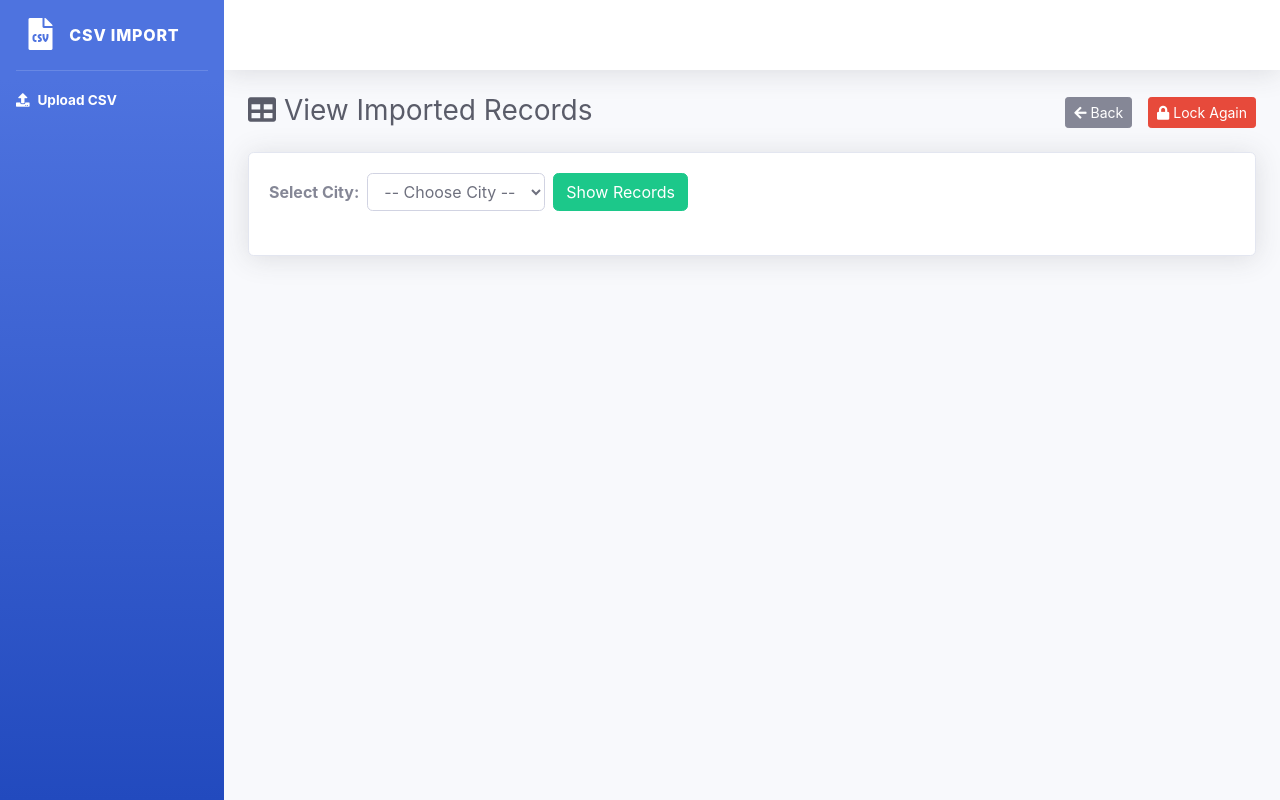
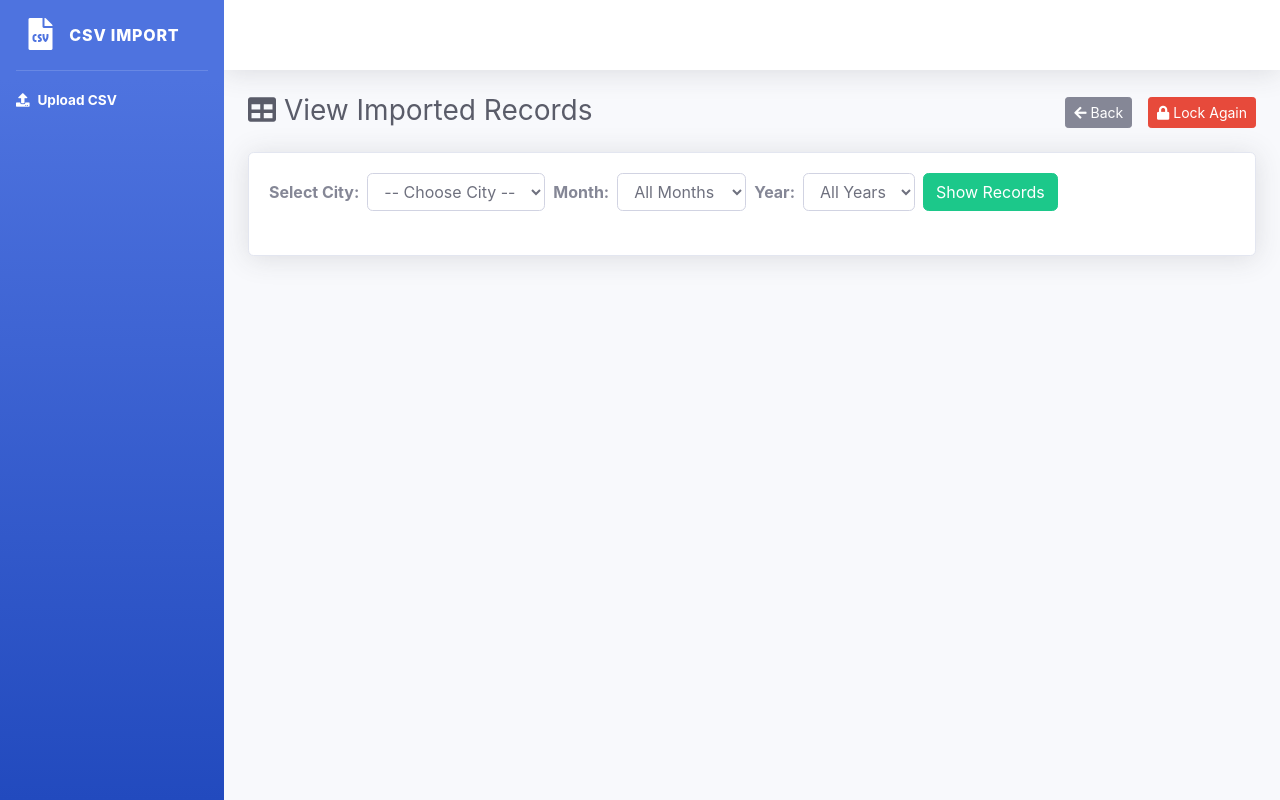
Before and after one commit to VirtusStack/csv_import_system, a PHP site: page /csv_import_system/view_records.php in a window 1280 px wide. Run offline with PHP 8.4, Linux system fonts and the light colour scheme; the visitor is signed in with stand-in values (Sample User, id 1); tables that the repository leaves empty hold one stand-in row (values such as "Sample post").

Commit message:
added Month & Year specify options

```diff
--- a/view_records.php
+++ b/view_records.php
@@ -1,28 +1,43 @@
 <?php
 //Features:
 // Password-protected access (same as upload password)
-//City dropdown to filter data
-// Shows total records count for selected city
-// Download button to export selected city data to CSV
+// City dropdown to filter data
+// Month & Year specify options
+// Shows total records count for selected city/month/year
+// Download button to export selected data to CSV
 // Back + Lock Again (logout) buttons
 
 session_start();
 require_once 'config.php';
-
 // Handle CSV download FIRST
 if (isset($_SESSION['records_verified']) && $_SESSION['records_verified'] === true &&
     isset($_POST['download_csv']) && !empty($_POST['selected_city'])) {
 
     $city = $_POST['selected_city'];
+    $month = $_POST['selected_month'] ?? '';
+    $year = $_POST['selected_year'] ?? '';
 
-    // Prepare CSV data
-    $stmt = $pdo->prepare("SELECT name, contact, city, state FROM uploads WHERE city = ?");
-    $stmt->execute([$city]);
+    // Build query dynamically
+    $query = "SELECT name, contact, city, state, date FROM uploads WHERE city = ?";
+    $params = [$city];
+
+    if (!empty($month)) {
+        $query .= " AND MONTH(date) = ?";
+        $params[] = $month;
+    }
+
+    if (!empty($year)) {
+        $query .= " AND YEAR(date) = ?";
+        $params[] = $year;
+    }
+
+    $stmt = $pdo->prepare($query);
+    $stmt->execute($params);
     $data = $stmt->fetchAll(PDO::FETCH_ASSOC);
 
     if ($data) {
         header('Content-Type: text/csv; charset=utf-8');
-        header('Content-Disposition: attachment; filename="city_records_' . preg_replace('/\s+/', '_', $city) . '.csv"');
+        header('Content-Disposition: attachment; filename="records_' . preg_replace('/\s+/', '_', $city) . '.csv"');
 
         $output = fopen('php://output', 'w');
         fputcsv($output, array_keys($data[0]));
@@ -37,9 +52,8 @@ if (isset($_SESSION['records_verified']) && $_SESSION['records_verified'] === tr
 include 'templates/include/header.php';
 include 'templates/include/sidebar.php';
 
-//  Password Verification
+// Password Verification
 if (isset($_POST['logout'])) {
-    //  Logout (lock again)
     unset($_SESSION['records_verified']);
     header("Location: view_records.php");
     exit;
@@ -58,29 +72,53 @@ if ($_SERVER['REQUEST_METHOD'] === 'POST' && isset($_POST['password'])) {
               </div></div>";
     }
 }
-
 if (isset($_SESSION['records_verified']) && $_SESSION['records_verified'] === true) {
     $password_verified = true;
 }
 
-//  Fetch City List
+// Fetch City + Year List
 $cities = [];
+$years = [];
+
 if ($password_verified) {
     $stmt = $pdo->query("SELECT DISTINCT city FROM uploads WHERE city IS NOT NULL AND city != '' ORDER BY city ASC");
     $cities = $stmt->fetchAll(PDO::FETCH_COLUMN);
+
+    $stmt = $pdo->query("SELECT DISTINCT YEAR(date) as year FROM uploads WHERE date IS NOT NULL ORDER BY year DESC");
+    $years = $stmt->fetchAll(PDO::FETCH_COLUMN);
 }
 
-//  Fetch Records by City
+// Fetch Records by Filters
 $records = [];
-$selected_city = '';
+$selected_city = $_POST['selected_city'] ?? '';
+$selected_month = $_POST['selected_month'] ?? '';
+$selected_year = $_POST['selected_year'] ?? '';
 $total_records = 0;
 
-if ($password_verified && isset($_POST['selected_city']) && !isset($_POST['download_csv'])) {
-    $selected_city = $_POST['selected_city'];
+if ($password_verified && !empty($selected_city) && !isset($_POST['download_csv'])) {
+    $countQuery = "SELECT COUNT(*) FROM uploads WHERE city = ?";
+    $params = [$selected_city];
 
-    // Fetch only first 10 entries for preview
-    $stmt = $pdo->prepare("SELECT * FROM uploads WHERE city = ? ORDER BY uploaded_at ASC LIMIT 10");
-    $stmt->execute([$selected_city]);
+    if (!empty($selected_month)) {
+        $query .= " AND MONTH(date) = ?";
+        $params[] = $selected_month;
+    }
+
+    if (!empty($selected_year)) {
+        $query .= " AND YEAR(date) = ?";
+        $params[] = $selected_year;
+    }
+
+    $countStmt = $pdo->prepare($countQuery);
+    $countStmt->execute($params);
+    $total_records = $countStmt->fetchColumn();
+
+   // Fetch only first 10 entries for preview
+    $query = $countQuery . " LIMIT 10";
+    $stmt = $pdo->prepare(
+        str_replace("COUNT(*)", "name, contact, city, state, date", $query)
+    );
+    $stmt->execute($params);
     $records = $stmt->fetchAll(PDO::FETCH_ASSOC);
 }
 ?>
@@ -104,7 +142,7 @@ if ($password_verified && isset($_POST['selected_city']) && !isset($_POST['downl
   </h1>
 
   <?php if (!$password_verified): ?>
-    <!--  Ask Password -->
+    <!-- Ask Password -->
     <div class="d-flex justify-content-center align-items-center" style="height:70vh;">
       <div class="card shadow p-4" style="width:400px;">
         <h5 class="text-center mb-3">🔒 Enter Password to View Records</h5>
@@ -116,7 +154,7 @@ if ($password_verified && isset($_POST['selected_city']) && !isset($_POST['downl
     </div>
 
   <?php else: ?>
-    <!--  Select City + View/Download -->
+    <!-- Filter + Records -->
     <div class="card shadow mb-4">
       <div class="card-body">
         <form method="post" class="form-inline mb-4">
@@ -129,6 +167,30 @@ if ($password_verified && isset($_POST['selected_city']) && !isset($_POST['downl
               </option>
             <?php endforeach; ?>
           </select>
+
+          <label class="mr-2 font-weight-bold">Month:</label>
+          <select name="selected_month" class="form-control mr-2">
+            <option value="">All Months</option>
+            <?php
+              $months = [
+                1 => 'January', 2 => 'February', 3 => 'March', 4 => 'April',
+                5 => 'May', 6 => 'June', 7 => 'July', 8 => 'August',
+                9 => 'September', 10 => 'October', 11 => 'November', 12 => 'December'
+              ];
+              foreach ($months as $num => $name):
+            ?>
+              <option value="<?= $num ?>" <?= ($selected_month == $num) ? 'selected' : '' ?>><?= $name ?></option>
+            <?php endforeach; ?>
+          </select>
+
+          <label class="mr-2 font-weight-bold">Year:</label>
+          <select name="selected_year" class="form-control mr-2">
+            <option value="">All Years</option>
+            <?php foreach ($years as $year): ?>
+              <option value="<?= $year ?>" <?= ($selected_year == $year) ? 'selected' : '' ?>><?= $year ?></option>
+            <?php endforeach; ?>
+          </select>
+
           <button type="submit" class="btn btn-success mr-2">Show Records</button>
 
           <?php if (!empty($selected_city)): ?>
@@ -138,7 +200,12 @@ if ($password_verified && isset($_POST['selected_city']) && !isset($_POST['downl
           <?php endif; ?>
         </form>
 
-        <!--  Display Table -->
+        <!-- Show total records -->
+        <?php if ($total_records > 0): ?>
+          <p><strong>Total Records Found:</strong> <?= $total_records ?></p>
+        <?php endif; ?>
+
+        <!-- Display Table -->
         <?php if (!empty($records)): ?>
           <div class="table-responsive">
             <table class="table table-bordered table-hover">
@@ -149,6 +216,7 @@ if ($password_verified && isset($_POST['selected_city']) && !isset($_POST['downl
                   <th>Contact</th>
                   <th>City</th>
                   <th>State</th>
+                  <th>Date</th>
                 </tr>
               </thead>
               <tbody>
@@ -159,6 +227,7 @@ if ($password_verified && isset($_POST['selected_city']) && !isset($_POST['downl
                     <td><?= htmlspecialchars($row['contact']) ?></td>
                     <td><?= htmlspecialchars($row['city']) ?></td>
                     <td><?= htmlspecialchars($row['state']) ?></td>
+                    <td><?= htmlspecialchars($row['date']) ?></td>
                   </tr>
                 <?php endforeach; ?>
               </tbody>
@@ -166,7 +235,7 @@ if ($password_verified && isset($_POST['selected_city']) && !isset($_POST['downl
           </div>
 
         <?php elseif ($selected_city): ?>
-          <p class="text-danger text-center">No records found for this city.</p>
+          <p class="text-danger text-center">No records found for this selection.</p>
         <?php endif; ?>
       </div>
     </div>
```
